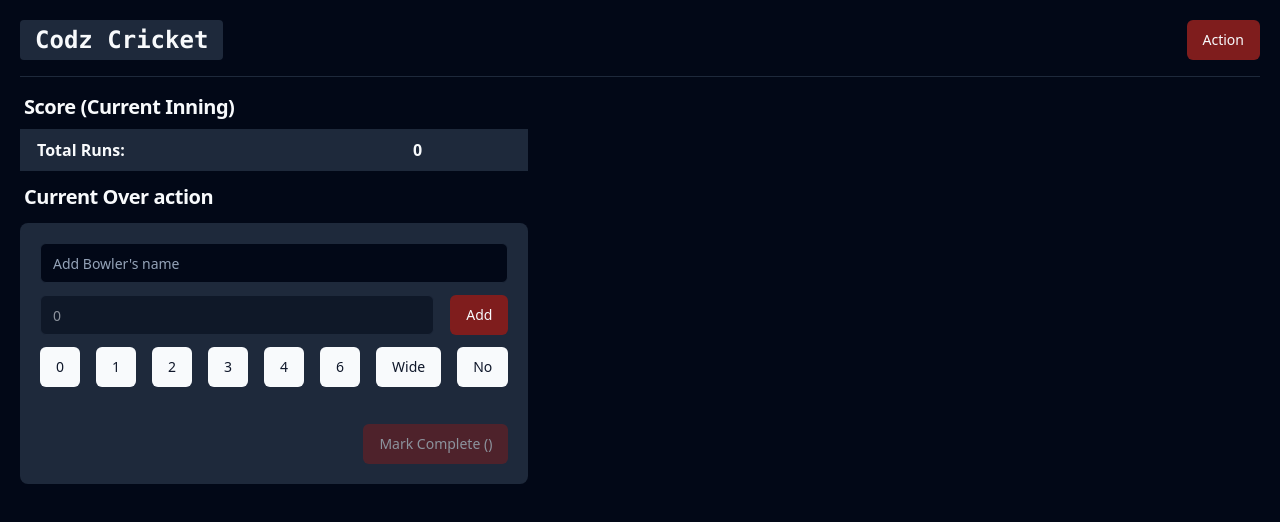
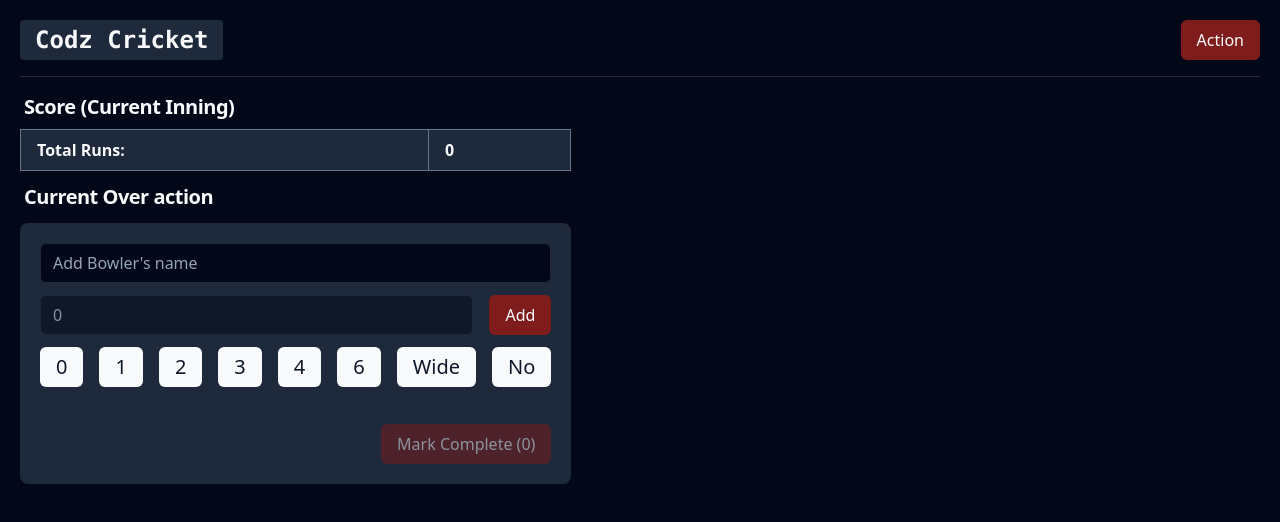
Before and after one commit to rahulcodz/cric-tracker, a Next.js app: page / in a window 1280 px wide. Shown: the top 522 px of the page. Built offline with nearby package versions, Linux system fonts and the light colour scheme.

Commit message:
api issue fix

```diff
--- a/components/Scores/AddScores.tsx
+++ b/components/Scores/AddScores.tsx
@@ -4,14 +4,6 @@ import { toPng } from "html-to-image";
 import { Button } from "../ui/button";
 import { Input } from "../ui/input";
 import { Separator } from "../ui/separator";
-import {
-  DropdownMenu,
-  DropdownMenuContent,
-  DropdownMenuItem,
-  DropdownMenuLabel,
-  DropdownMenuSeparator,
-  DropdownMenuTrigger,
-} from "../ui/dropdown-menu";
 import {
   Dialog,
   DialogClose,
@@ -87,13 +79,13 @@ export default function AddScores() {
         <div>
           <Dialog>
             <DialogTrigger>
-              <Button variant="destructive">Action</Button>
+              <Button variant="destructive" className="text-md">Action</Button>
             </DialogTrigger>
             <DialogContent>
-              <div className="flex flex-col gap-1">
+              <div className="flex flex-col gap-0.5">
                 <DialogClose asChild>
                   <Button
-                    className="rounded-none rounded-t-lg"
+                    className="rounded-none rounded-t-lg text-xl h-12"
                     onClick={(e) => {
                       e.preventDefault();
                       let payload = {
@@ -110,7 +102,7 @@ export default function AddScores() {
                 </DialogClose>
                 <DialogClose asChild>
                   <Button
-                    className="rounded-none"
+                    className="rounded-none text-lg text-xl h-12"
                     onClick={() => {
                       localStorage.clear();
                       window.location.reload();
@@ -121,7 +113,7 @@ export default function AddScores() {
                 </DialogClose>
                 <DialogClose asChild>
                   <Button
-                    className="rounded-none"
+                    className="rounded-none text-lg text-xl h-12"
                     onClick={async () => {
                       try {
                         const res = await fetch(
@@ -137,6 +129,10 @@ export default function AddScores() {
                           localStorage.setItem(
                             "totalInningOvers",
                             JSON.stringify(data?.totalInningOvers)
+                          );
+                          localStorage.setItem(
+                            "current_over",
+                            JSON.stringify(data?.current_over)
                           );
                           window.location.reload();
                           alert("Inning imported successfully!");
@@ -156,7 +152,7 @@ export default function AddScores() {
                 </DialogClose>
                 <DialogClose asChild>
                   <Button
-                    className="rounded-none"
+                    className="rounded-none text-lg text-xl h-12"
                     onClick={async () => {
                       try {
                         const current_over_preveiew = JSON.parse(
@@ -200,7 +196,7 @@ export default function AddScores() {
                 </DialogClose>
                 <DialogClose asChild>
                   <Button
-                    className="rounded-none rounded-b-lg"
+                    className="rounded-none rounded-b-lg text-lg text-xl h-12"
                     onClick={htmlToImageConvert}
                   >
                     Download inning
@@ -224,19 +220,19 @@ export default function AddScores() {
                   {getTotalInningsOver.length > 0 &&
                     getTotalInningsOver.map((data, index) => (
                       <tr className="m-0 border-t-3 p-0" key={index}>
-                        <th className="border px-4 py-2 text-left font-bold [&[align=center]]:text-center [&[align=right]]:text-right">
+                        <th className="border border-slate-500 px-4 py-2 text-left font-bold [&[align=center]]:text-center [&[align=right]]:text-right">
                           {index + 1}. {data.name}
                         </th>
-                        <th className="border px-4 py-2 text-left font-bold [&[align=center]]:text-center [&[align=right]]:text-right">
+                        <th className="border border-slate-500 px-4 py-2 text-left font-bold [&[align=center]]:text-center [&[align=right]]:text-right">
                           {data.runs}
                         </th>
                       </tr>
                     ))}
                   <tr className="m-0 border-t-3 p-0 bg-muted">
-                    <th className="border px-4 py-2 text-left font-bold [&[align=center]]:text-center [&[align=right]]:text-right">
+                    <th className="border border-slate-500 px-4 py-2 text-left font-bold [&[align=center]]:text-center [&[align=right]]:text-right">
                       Total Runs:
                     </th>
-                    <th className="border px-4 py-2 text-left font-bold [&[align=center]]:text-center [&[align=right]]:text-right">
+                    <th className="border border-slate-500 px-4 py-2 text-left font-bold [&[align=center]]:text-center [&[align=right]]:text-right">
                       {totalRuns || 0}
                     </th>
                   </tr>
@@ -252,6 +248,7 @@ export default function AddScores() {
           <div className="flex gap-4 items-center justify-center mt-0">
             <Input
               placeholder="Add Bowler's name"
+              className="text-md"
               disabled={getCurrentOverPreview?.length > 0 ? true : false}
               type="text"
               value={getCurrentBowlersName}
@@ -264,6 +261,7 @@ export default function AddScores() {
             <Input
               placeholder="Add Ball Action"
               disabled
+              className="text-md"
               type="text"
               value={getBallActionResult}
               onChange={(e) => {
@@ -272,6 +270,7 @@ export default function AddScores() {
             />
             <Button
               variant="destructive"
+              className="text-md"
               onClick={(e) => {
                 e.preventDefault();
                 let payload = {
@@ -289,20 +288,21 @@ export default function AddScores() {
             </Button>
           </div>
           <div className="flex gap-4 flex-wrap items-center justify-center mt-3">
-            <Button onClick={() => setBallActionResult("0")}>0</Button>
-            <Button onClick={() => setBallActionResult("1")}>1</Button>
-            <Button onClick={() => setBallActionResult("2")}>2</Button>
-            <Button onClick={() => setBallActionResult("3")}>3</Button>
-            <Button onClick={() => setBallActionResult("4")}>4</Button>
-            <Button onClick={() => setBallActionResult("6")}>6</Button>
-            <Button onClick={() => setBallActionResult("Wide")}>Wide</Button>
-            <Button onClick={() => setBallActionResult("No")}>No</Button>
+            <Button className="text-xl" onClick={() => setBallActionResult("0")}>0</Button>
+            <Button className="text-xl" onClick={() => setBallActionResult("1")}>1</Button>
+            <Button className="text-xl" onClick={() => setBallActionResult("2")}>2</Button>
+            <Button className="text-xl" onClick={() => setBallActionResult("3")}>3</Button>
+            <Button className="text-xl" onClick={() => setBallActionResult("4")}>4</Button>
+            <Button className="text-xl" onClick={() => setBallActionResult("6")}>6</Button>
+            <Button className="text-xl" onClick={() => setBallActionResult("Wide")}>Wide</Button>
+            <Button className="text-xl" onClick={() => setBallActionResult("No")}>No</Button>
           </div>
           <Separator className="mt-5 border-inherit" />
           <div className="mt-4 text-right">
             <Button
+              className="text-md"
               variant="destructive"
-              disabled={getCurrentOverPreview?.length > 0 ? false : true}
+              disabled={getCurrentOverPreview?.filter(item => item !== "Wide" && item !== "No")?.length > 5 ? false : true}
               onClick={(e) => {
                 e.preventDefault();
                 const payload = [
@@ -317,7 +317,7 @@ export default function AddScores() {
                 window.location.reload();
               }}
             >
-              Mark Complete ({getCurrentOverPreview?.length > 0 && getCurrentOverPreview?.filter(item => item !== "Wide" && item !== "No")?.length})
+              Mark Complete ({getCurrentOverPreview?.length > 0 && getCurrentOverPreview?.filter(item => item !== "Wide" && item !== "No")?.length || 0})
             </Button>
           </div>
         </div>
@@ -329,7 +329,7 @@ export default function AddScores() {
         <div className="max-w-full flex gap-4 flex-wrap items-center justify-center mt-3">
           {getCurrentOverPreview?.length > 0 &&
             getCurrentOverPreview.map((data, index) => (
-              <Button key={index}>{data}</Button>
+              <Button className="text-md" key={index}>{data}</Button>
             ))}
         </div>
       </div>
--- a/components/ui/dialog.tsx
+++ b/components/ui/dialog.tsx
@@ -38,7 +38,7 @@ const DialogContent = React.forwardRef<
     <DialogPrimitive.Content
       ref={ref}
       className={cn(
-        "rounded-lg fixed left-[50%] top-[50%] z-50 grid w-3/4 max-w-lg translate-x-[-50%] translate-y-[-50%] gap-4 border bg-background p-4 py-7 shadow-lg duration-200 data-[state=open]:animate-in data-[state=closed]:animate-out data-[state=closed]:fade-out-0 data-[state=open]:fade-in-0 data-[state=closed]:zoom-out-95 data-[state=open]:zoom-in-95 data-[state=closed]:slide-out-to-left-1/2 data-[state=closed]:slide-out-to-top-[48%] data-[state=open]:slide-in-from-left-1/2 data-[state=open]:slide-in-from-top-[48%] sm:rounded-lg",
+        "rounded-lg fixed left-[50%] top-[50%] z-50 grid w-3/4 max-w-lg translate-x-[-50%] translate-y-[-50%] gap-4 border bg-background p-0 shadow-lg duration-200 data-[state=open]:animate-in data-[state=closed]:animate-out data-[state=closed]:fade-out-0 data-[state=open]:fade-in-0 data-[state=closed]:zoom-out-95 data-[state=open]:zoom-in-95 data-[state=closed]:slide-out-to-left-1/2 data-[state=closed]:slide-out-to-top-[48%] data-[state=open]:slide-in-from-left-1/2 data-[state=open]:slide-in-from-top-[48%] sm:rounded-lg",
         className
       )}
       {...props}
```
Also changed, not shown: 1 other file (tests, documents, lock files or other folders).
